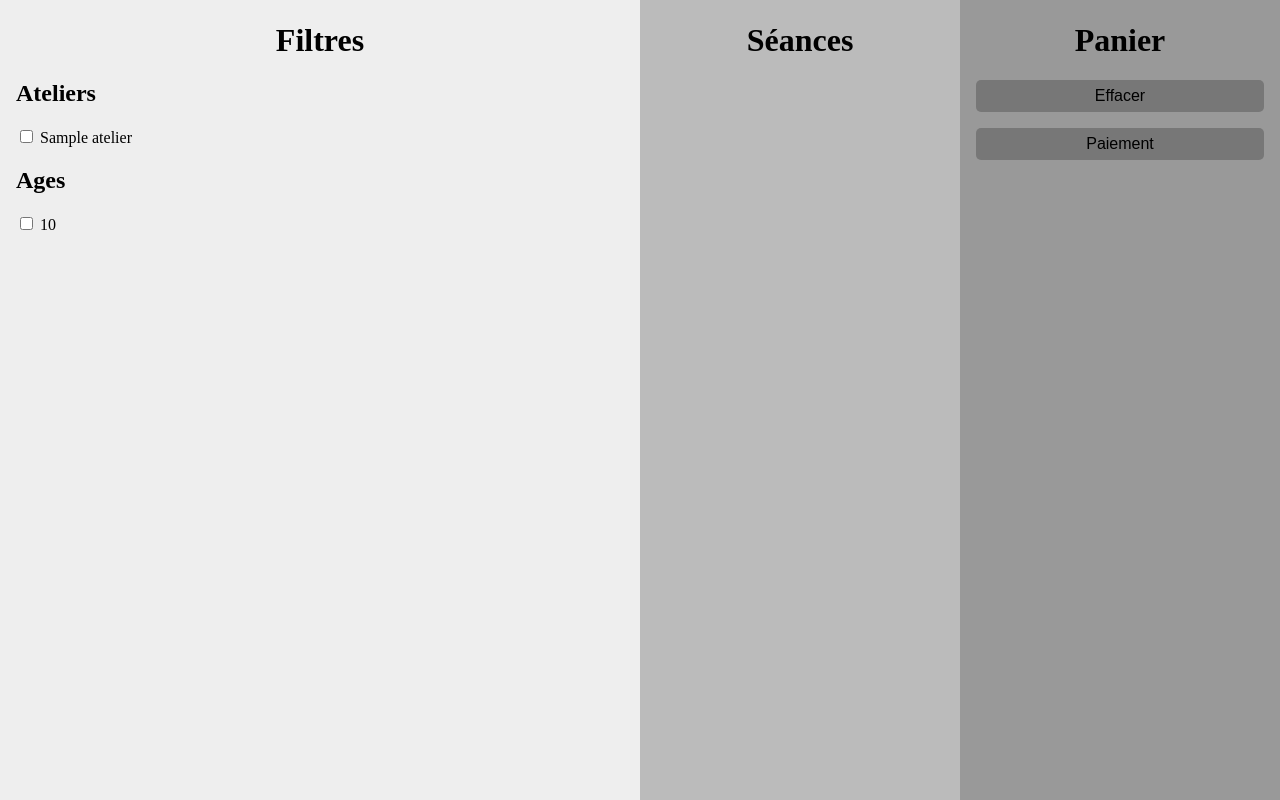
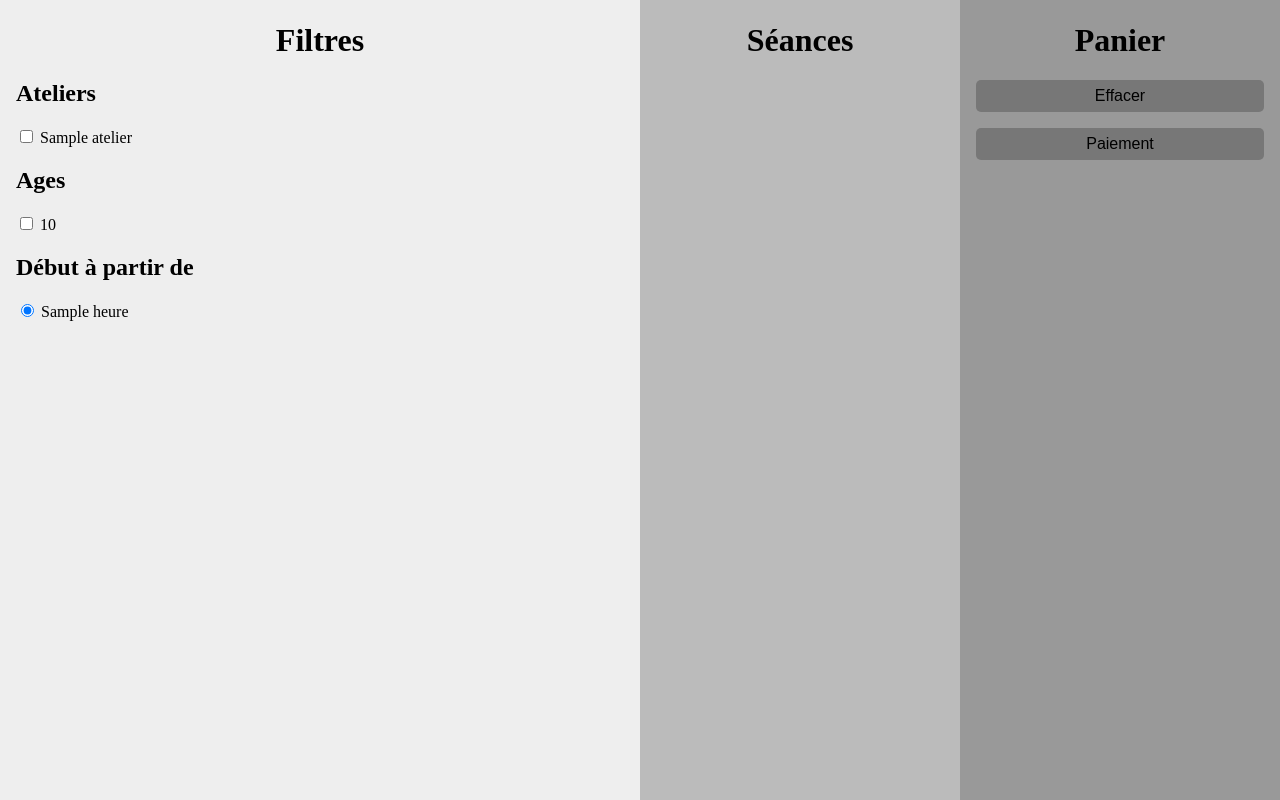
Before and after one commit to Dorsug/tickets, a Flask app: template templates/index.html in a window 1280 px wide. Shown: the part 42-842 px from the top of the page. Run offline with Flask 2, Linux system fonts and the light colour scheme; the template is opened without the code that fills it: most values are stand-ins (such as "Sample title", 1, 10 or a date in 2020).

Commit message:
Ajout filtre horaires

```diff
--- a/app/app.py
+++ b/app/app.py
@@ -19,6 +19,8 @@ ages = [
         {'intv': [14, 18], 'interface': '14 - 18'}
         ]
 
+heures = [str(x) + ':00' for x in range(8, 19)]
+
 @app.route('/', methods=['GET', 'POST'])
 def index():
     if request.method == 'GET':
@@ -27,7 +29,8 @@ def index():
         return render_template(
             'index.html',
             ateliers=ateliers,
-            ages=[x['interface'] for x in ages]
+            ages=[x['interface'] for x in ages],
+            heures=heures
         )
     if request.method == 'POST':
         data = request.get_json()
@@ -46,7 +49,7 @@ def index():
         atelier = ','.join(data['atelier'])
 
         c = db.get_cursor()
-        ateliers = db.callproc(c, 'listerSeancePourFiltres', atelier, None, age_mini, age_maxi)
+        ateliers = db.callproc(c, 'listerSeancePourFiltres', atelier, data['heure'], age_mini, age_maxi)
         return render_template('ateliers.html', ateliers=ateliers)
 
 
--- a/assets/js/script.js
+++ b/assets/js/script.js
@@ -112,6 +112,7 @@ function getChecked() {
             data[checkbox.name].push(checkbox.value);
         }
     }
+    data['heure'] = document.querySelector('#pane1 input[type="radio"]:checked').value
     return data
 }
 
--- a/templates/index.html
+++ b/templates/index.html
@@ -44,6 +44,13 @@
                             {{ age }}
                         </label><br />
                     {% endfor %}
+                    <h2>Début à partir de</h2>
+                    {% for heure in heures %}
+                        <label>
+                            <input type="radio" name="heure" value="{{ heure }}" autocomplete="off"{% if loop.index == 1 %} checked{% endif %}>
+                            {{ heure }}
+                        </label><br />
+                    {% endfor %}
                 </div>
             </div>
             <div id="pane2" class="pane">
@@ -82,7 +89,7 @@
     <script src="assets/js/jquery.min.js"></script>
     <script src="assets/js/script.js"></script>
     <script>
-        for (box of document.querySelectorAll('input[type="checkbox"]')) {
+        for (box of document.querySelectorAll('#pane1 input')) {
             box.onclick = getSeances;
         }
     </script>
```
